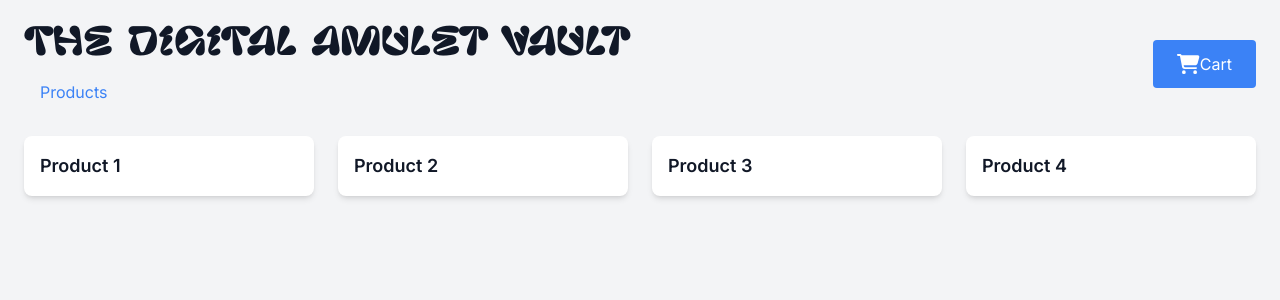
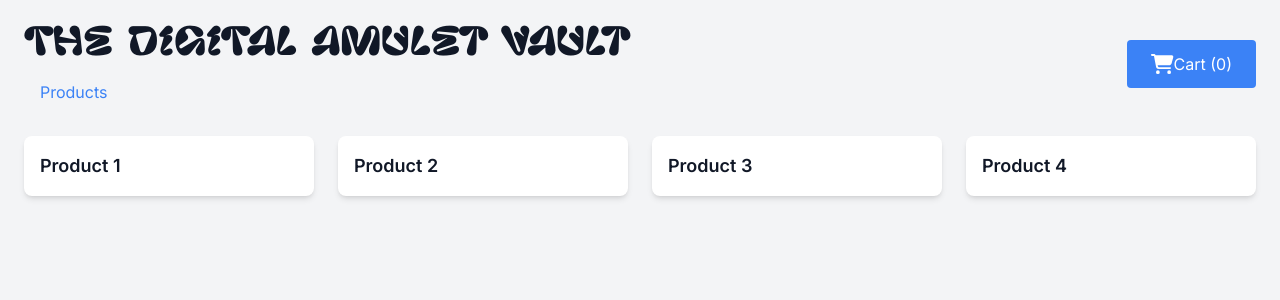
Before and after one commit to alexaldearroyo/digitalamuletvault, a Next.js app: page / in a window 1280 px wide. Shown: the top 300 px of the page. Built offline with nearby package versions, Linux system fonts and the light colour scheme.

Commit message:
Show product quantity in Cart button

```diff
--- a/src/components/Header.js
+++ b/src/components/Header.js
@@ -1,10 +1,19 @@
-// src/components/Header.js
+'use client';
 
 import Link from 'next/link';
 import { FontAwesomeIcon } from '@fortawesome/react-fontawesome';
 import { faShoppingCart } from '@fortawesome/free-solid-svg-icons';
+import { useCart } from '../context/CartContext';
+import { useEffect, useState } from 'react';
 
 export default function Header() {
+  const { cart } = useCart();
+  const [cartCount, setCartCount] = useState(0);
+
+  useEffect(() => {
+    setCartCount(cart.reduce((total, product) => total + product.quantity, 0));
+  }, [cart]);
+
   return (
     <header className="mb-8 flex justify-between items-center">
       <div>
@@ -19,7 +28,7 @@ export default function Header() {
             icon={faShoppingCart}
             className="text-white text-xl"
           />{' '}
-          Cart
+          Cart ({cartCount})
         </button>
       </Link>
     </header>
```
